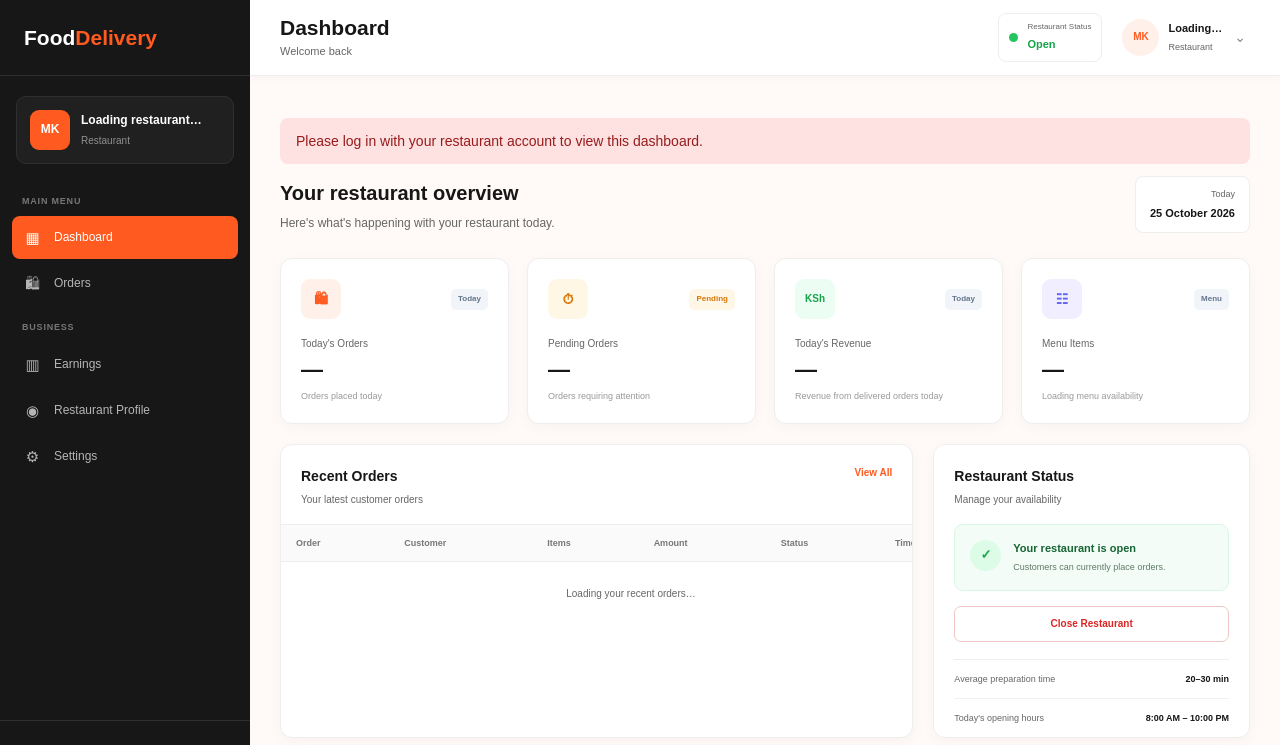
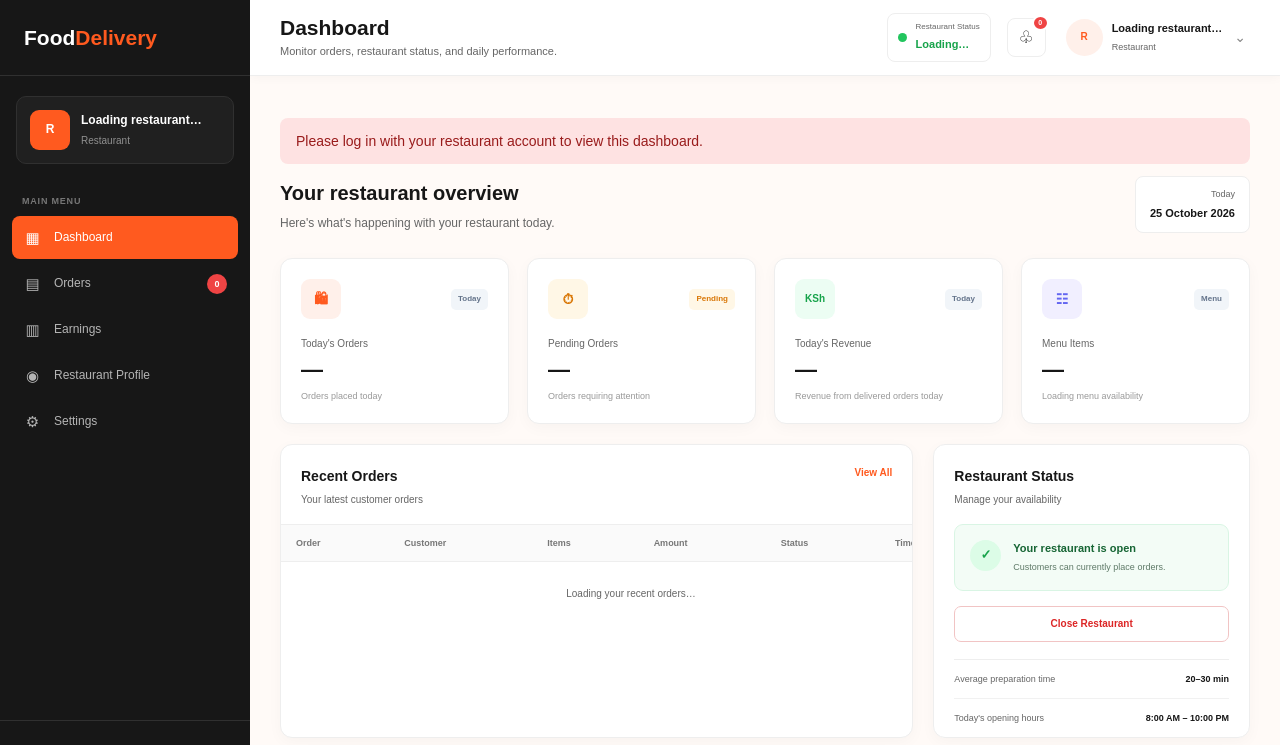
Before and after one commit to Eyan33/Food_Delivery, a plain HTML site: page Frontend/pages/restaurant/dashboard.html in a window 1280 px wide. Shown: the top 745 px of the page. Drawn offline with Linux system fonts and the light colour scheme.

Commit message:
Standardize restaurant portal header and sidebar

```diff
--- a/Frontend/pages/restaurant/dashboard.html
+++ b/Frontend/pages/restaurant/dashboard.html
@@ -27,72 +27,20 @@
         ========================== -->
 
         <aside class="restaurant-sidebar" id="restaurantSidebar">
-
-            <!-- Logo -->
-            <div class="restaurant-sidebar-header">
-                <a href="dashboard.html" class="restaurant-logo">
-                    Food<span>Delivery</span>
-                </a>
+  <div class="restaurant-sidebar-header"><a href="dashboard.html" class="restaurant-logo">Food<span>Delivery</span></a></div>
+  <div class="restaurant-profile-mini">
+    <div class="restaurant-avatar" id="restaurantSidebarAvatar">R</div>
+    <div class="restaurant-profile-info"><strong id="restaurantSidebarName">Loading restaurant…</strong><span>Restaurant</span></div>
   </div>
-
-            <!-- Restaurant Information -->
-            <div class="restaurant-profile-mini">
-
-                <div class="restaurant-avatar">
-                    MK
-                </div>
-
-                <div class="restaurant-profile-info">
-                    <strong id="restaurantSidebarName">Loading restaurant…</strong>
-                    <span>Restaurant</span>
-                </div>
-
-            </div>
-
-            <!-- Navigation -->
   <nav class="restaurant-navigation">
-
     <p class="restaurant-nav-title">MAIN MENU</p>
-
-                <a href="dashboard.html" class="restaurant-nav-link active">
-                    <span class="nav-icon">▦</span>
-                    <span>Dashboard</span>
-                </a>
-
-                <a href="orders.html" class="restaurant-nav-link">
-                    <span class="nav-icon">🛍</span>
-                    <span>Orders</span>
-                    <span class="nav-badge" style="display:none"></span>
-                </a>
-
-                <p class="restaurant-nav-title">BUSINESS</p>
-
-                <a href="earnings.html" class="restaurant-nav-link">
-                    <span class="nav-icon">▥</span>
-                    <span>Earnings</span>
-                </a>
-
-                <a href="restaurant-profile.html" class="restaurant-nav-link">
-                    <span class="nav-icon">◉</span>
-                    <span>Restaurant Profile</span>
-                </a>
-
-                <a href="settings.html" class="restaurant-nav-link">
-                    <span class="nav-icon">⚙</span>
-                    <span>Settings</span>
-                </a>
-
+    <a href="dashboard.html" class="restaurant-nav-link active" aria-current="page"><span class="nav-icon">▦</span><span>Dashboard</span></a>
+<a href="orders.html" class="restaurant-nav-link"><span class="nav-icon">▤</span><span>Orders</span><span class="nav-badge" hidden>0</span></a>
+<a href="earnings.html" class="restaurant-nav-link"><span class="nav-icon">▥</span><span>Earnings</span></a>
+<a href="restaurant-profile.html" class="restaurant-nav-link"><span class="nav-icon">◉</span><span>Restaurant Profile</span></a>
+<a href="settings.html" class="restaurant-nav-link"><span class="nav-icon">⚙</span><span>Settings</span></a>
   </nav>
-
-            <!-- Sidebar Bottom -->
-            <div class="restaurant-sidebar-bottom">
-                <a href="../../pages/auth/login.html" class="restaurant-nav-link logout-link">
-                    <span class="nav-icon">↪</span>
-                    <span>Logout</span>
-                </a>
-
-            </div>
-
+  <div class="restaurant-sidebar-bottom"><a href="../../pages/auth/login.html" class="restaurant-nav-link logout-link"><span class="nav-icon">↪</span><span>Logout</span></a></div>
 </aside>
 
 
@@ -107,55 +55,27 @@
             ========================== -->
 
             <header class="restaurant-topbar">
-
   <div class="restaurant-topbar-left">
-
-                    <button type="button" class="restaurant-menu-button" id="restaurantMenuButton"
-                        aria-label="Open menu">
-                        ☰
-                    </button>
-
+    <button type="button" class="restaurant-menu-button" id="restaurantMenuButton" aria-label="Open menu">☰</button>
     <div class="restaurant-page-heading">
       <h1>Dashboard</h1>
-                        <p id="restaurantWelcomeBack">Welcome back</p>
+      <p>Monitor orders, restaurant status, and daily performance.</p>
     </div>
-
   </div>
-
-
   <div class="restaurant-topbar-right">
-
-                    <!-- Restaurant Status -->
-                    <button type="button" class="restaurant-status" id="restaurantStatusButton">
-
+    <button type="button" class="restaurant-status" id="restaurantStatusButton" aria-live="polite">
       <span class="status-dot"></span>
-
-                        <span class="status-text">
-                            <small>Restaurant Status</small>
-                            <strong id="restaurantStatusText">Open</strong>
-                        </span>
-
+      <span class="status-text"><small>Restaurant Status</small><strong id="restaurantStatusText">Loading…</strong></span>
     </button>
-
-
-                    <!-- Profile -->
-                    <button type="button" class="restaurant-topbar-profile">
-
-                        <span class="topbar-avatar">
-                            MK
-                        </span>
-
-                        <span class="topbar-profile-text">
-                            <strong id="restaurantTopbarName">Loading…</strong>
-                            <small>Restaurant</small>
-                        </span>
-
+    <button type="button" class="restaurant-notification-button" aria-label="Notifications">
+      <span>♧</span><span class="notification-badge" hidden>0</span>
+    </button>
+    <button type="button" class="restaurant-topbar-profile" aria-label="Restaurant profile">
+      <span class="topbar-avatar" id="restaurantTopbarAvatar">R</span>
+      <span class="topbar-profile-text"><strong id="restaurantTopbarName">Loading restaurant…</strong><small>Restaurant</small></span>
       <span class="profile-arrow">⌄</span>
-
     </button>
-
   </div>
-
 </header>
 
 
```
Lines whose indentation alone changed are shown as unchanged.
